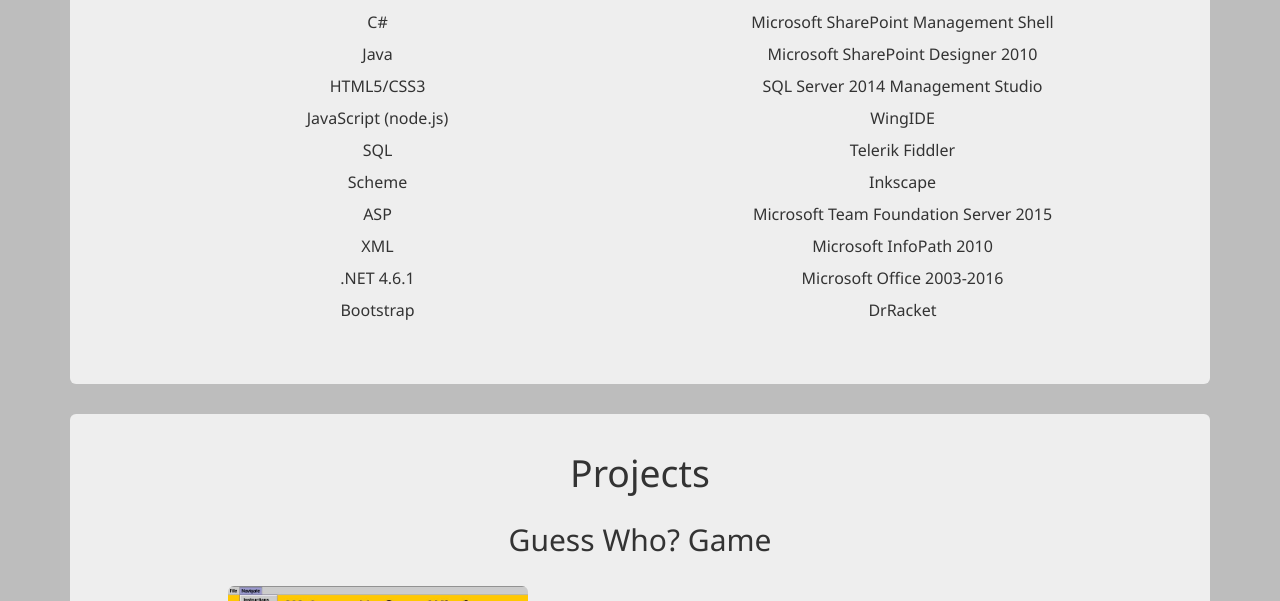
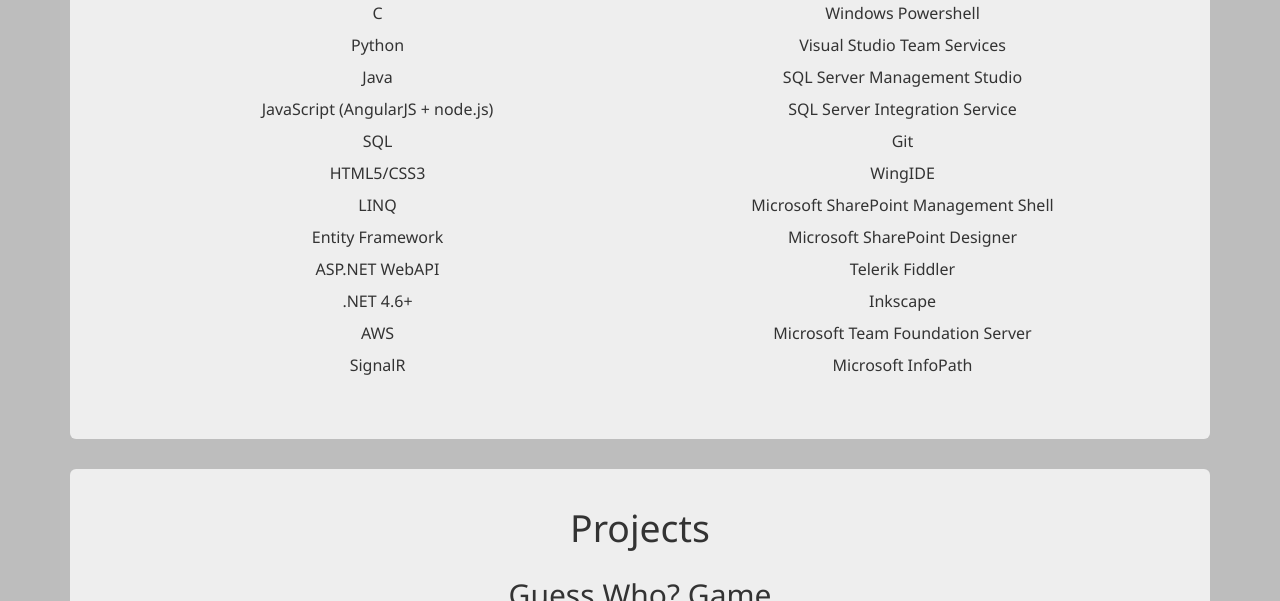
Before and after one commit to ajay-mistry/ajay-mistry.github.io, a plain HTML site: page index.html in a window 1280 px wide. Shown: the part 696-1297 px from the top of the page. Drawn offline with nearby package versions, Linux system fonts and the light colour scheme.

Commit message:
updated information and resume

```diff
--- a/index.html
+++ b/index.html
@@ -63,7 +63,7 @@
             <h1 class="text-center" style="margin-top: 100px;">University of Waterloo</h1>
         </div>
     </div>
-    <p>Hello, my name is Ajay Mistry, I am currently an Honours Computer Science Co-op Student currently working at <a target="_blank" rel="noopener" href="http://spscommerce.com">SPS Commerce</a> as an Associate Software Engineer. I recently completed my 2B term at the University of Waterloo. In the summer of 2016, I completed my first co-op term, working at <a target="_blank" rel="noopener" href="http://meridiancu.ca">Meridian Credit Union</a> as a Junior Programmer Analyst. A large portion of my work at Meridian Credit Union was web application development using the .NET Framework, Microsoft SharePoint, C#, and node.js. I have also performed some Database Administration (DBA) and information architecture tasks using Windows Powershell and Microsoft SharePoint Management Shell.</p>
+    <p>Hello, my name is Ajay Mistry, I am currently an Honours Computer Science Co-op Student currently studying in my 3A term at the University of Waterloo. I recently completed my second co-op term working at <a target="_blank" rel="noopener" href="http://spscommerce.com">SPS Commerce</a> as an Associate Software Engineer. Much of my work at SPS Commerce was transactional web application development in the .NET Framework, C#, and AngularJS following MVC principles. In the summer of 2016, I completed my first co-op term, working at <a target="_blank" rel="noopener" href="http://meridiancu.ca">Meridian Credit Union</a> as a Junior Programmer Analyst. A large portion of my work at Meridian Credit Union was web application development using the .NET Framework, Microsoft SharePoint, C#, and node.js. I have also performed some Database Administration (DBA) and information architecture tasks using Windows Powershell and Microsoft SharePoint Management Shell.</p>
     <p>I previously attended Turner Fenton Secondary School, graduating Cum Laude from the International Baccalaureate program. Some of my interests include playing and watching soccer, basketball, and hockey.</p>
     <p>My resume can be downloaded <a href="resume.pdf" target="_blank">here.</a></p>
 </div>
@@ -78,36 +78,37 @@
             <div class="col-md-6 text-center">
                 <h2 style="font-size:18pt;">Languages and Frameworks</h2>
                 	<ul>
+                        <li>C#</li>
                         <li>C</li>
                 		<li>Python</li>
-                    	<li>C#</li>
                         <li>Java</li>
+                        <li>JavaScript (AngularJS + node.js)</li>
+                        <li>SQL</li>
                         <li>HTML5/CSS3</li>
-                        <li>JavaScript (node.js)</li>
-                        <li>SQL</li>
-                    	<li>Scheme</li>
-                    	<li>ASP</li>
-                    	<li>XML</li>
-                    	<li>.NET 4.6.1</li>
-                    	<li>Bootstrap</li>
+                        <li>LINQ</li>
+                        <li>Entity Framework</li>
+                    	<li>ASP.NET WebAPI</li>
+                    	<li>.NET 4.6+</li>
+                        <li>AWS</li>
+                        <li>SignalR</li>
                 	</ul>
-
             </div>
             <div class="col-md-6 text-center">
                 <h2 style="font-size:18pt;">Applications and IDEs</h2>
                 	<ul>
-                		<li>Microsoft Visual Studio Enterprise 2015</li>
+                		<li>Microsoft Visual Studio Enterprise</li>
                     	<li>Windows Powershell</li>
-                    	<li>Microsoft SharePoint Management Shell</li>
-                    	<li>Microsoft SharePoint Designer 2010</li>
-                    	<li>SQL Server 2014 Management Studio</li>
+                        <li>Visual Studio Team Services</li>
+                    	<li>SQL Server Management Studio</li>
+                        <li>SQL Server Integration Service</li>
+                        <li>Git</li>
                     	<li>WingIDE</li>
+                        <li>Microsoft SharePoint Management Shell</li>
+                    	<li>Microsoft SharePoint Designer</li>
                     	<li>Telerik Fiddler</li>
                     	<li>Inkscape</li>
-                    	<li>Microsoft Team Foundation Server 2015</li>
-                    	<li>Microsoft InfoPath 2010</li>
-                    	<li>Microsoft Office 2003-2016</li>
-                    	<li>DrRacket</li>
+                    	<li>Microsoft Team Foundation Server</li>
+                    	<li>Microsoft InfoPath</li>
                 	</ul>
 
             </div>
```
Also changed, not shown: 1 other file.
